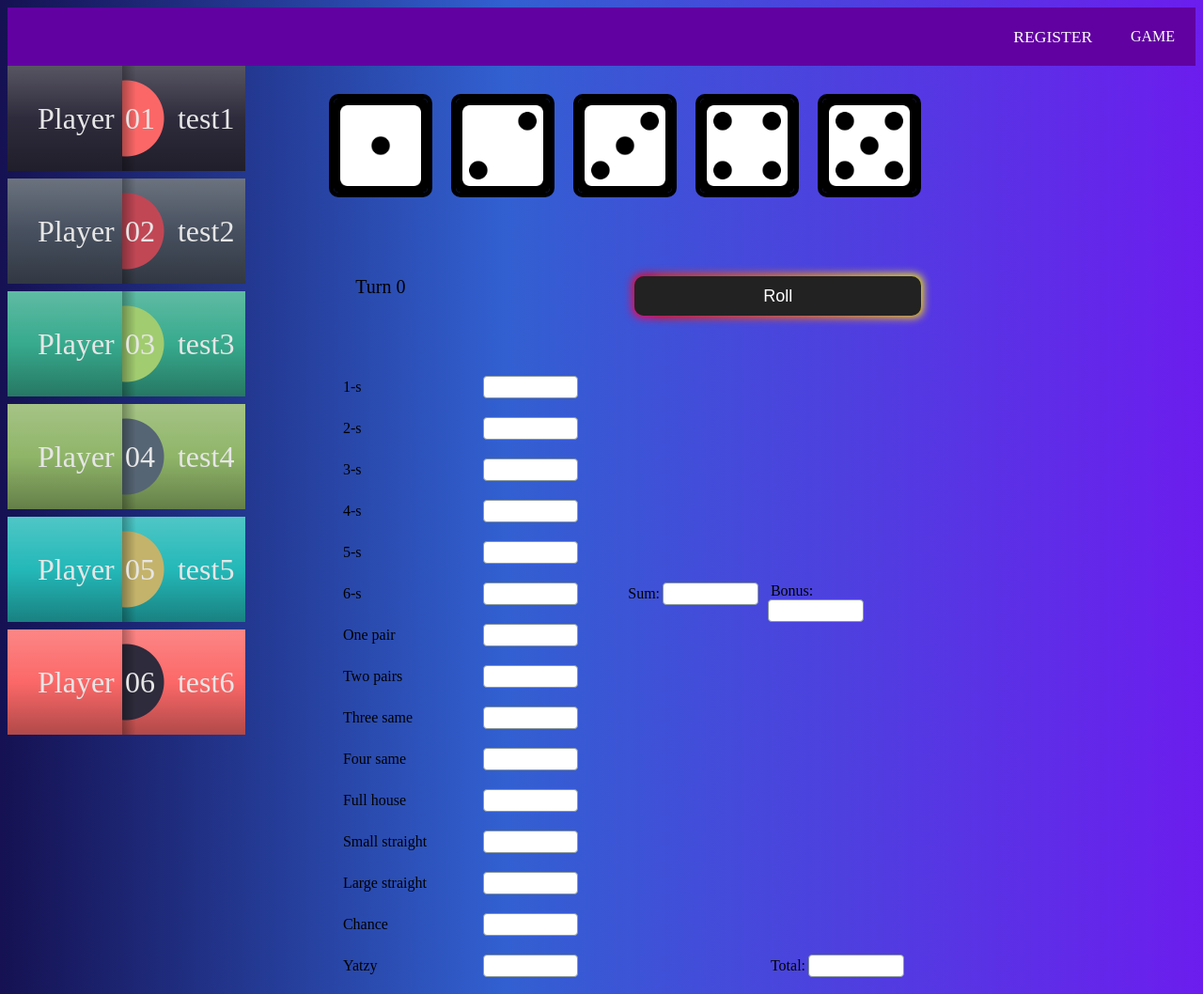
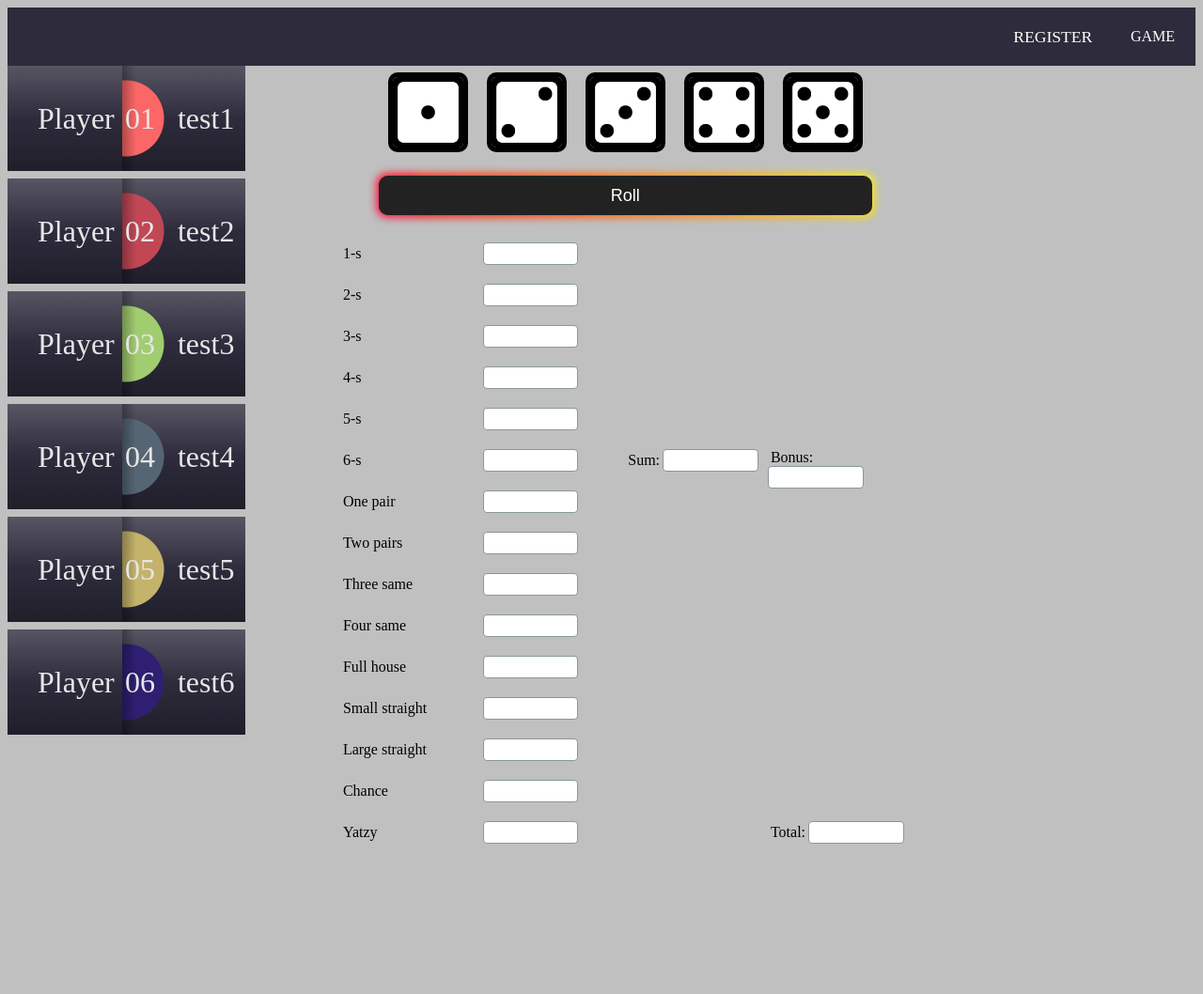
Before and after one commit to KatrineCLH/Yatzy2, a Node server app: page / in a window 1280 px wide. Shown: the whole page at 94% size. After the commit the page ends 898 px from the top, so only its background shows below. Run offline with Node 20, Linux system fonts and the light colour scheme.

Commit message:
UI rework

```diff
--- a/public/js/index.js
+++ b/public/js/index.js
@@ -21,7 +21,8 @@ window.onload = function () {
     scores = document.querySelectorAll("input");
     for (let field of scores) {
         field.addEventListener("click", function (e) {
-           if(turn != 0 && field.style.backgroundColor != 'lightblue'){
+            //if turn != 0
+           if( field.style.backgroundColor != 'lightblue'){
                 postChoice(e.target);
            }
         });
@@ -32,7 +33,7 @@ window.onload = function () {
     document.getElementById('die4'), document.getElementById('die5')];
     for (let i = 0; i < dice.length; i++) {
         dice[i].addEventListener("click", function () {
-            if (turn != 0) {
+            /*if (turn != 0) {
                 diceHeld[i] = !diceHeld[i];
             }
             if (diceHeld[i]) {
@@ -40,7 +41,7 @@ window.onload = function () {
             }
             else {
                 dice[i].style.borderColor = "black"
-            }
+            }*/
         });
     }
 }
--- a/public/styles/nav.css
+++ b/public/styles/nav.css
@@ -1,5 +1,5 @@
 nav {
-    background: #6101a1;
+    background: #2e2b3c;
 }
 
 ul {
--- a/public/styles/yatzy.css
+++ b/public/styles/yatzy.css
@@ -1,8 +1,5 @@
 body {
-
-
-    background: rgb(21,17,82);
-    background: linear-gradient(90deg, rgba(21,17,82,1) 0%, rgba(50,96,209,1) 42%, rgba(108,29,238,1) 100%);
+    background:#C0C0C0;
 }
 
 #container {
@@ -16,11 +13,9 @@ body {
 
 #diceContainer {
     width: 50%;
-    height: 300px;
+    height: auto;
     margin: auto;
     padding: 10px;
-
-
     display: grid;
     grid-template-rows: 50% 50%;
     grid-gap: 10px;
@@ -33,14 +28,11 @@ body {
     grid-template-columns: 20% 20% 20% 20% 20%;
 }
 #rollDiv {
-    display: grid;
-    grid-template-columns: 50% 50%;
-    grid-gap: 10px;
-    padding: 20px;
+
 }
 img {
-    width: 100px;
-    height: 100px;
+    width: 75px;
+    height: 75px;
     margin: 10px;
     border-radius: 10px;
     border-style: solid;
@@ -191,24 +183,24 @@ label {
 	--clr_accent: #fb6767;
 }
 .ol-players > li:nth-child(6n + 2) {
-	--clr_bg: #47505f;
+	--clr_bg: #2e2b3c;
 	--clr_accent: #c14755;
 }
 .ol-players > li:nth-child(6n + 3) {
-	--clr_bg: #37aa8d;
+	--clr_bg: #2e2b3c;
 	--clr_accent: #a1cc6f;
 }
 .ol-players > li:nth-child(6n + 4) {
-	--clr_bg: #8fb568;
+	--clr_bg: #2e2b3c;
 	--clr_accent: #566574;
 }
 .ol-players > li:nth-child(6n + 5) {
-	--clr_bg: #24b8b8;
+	--clr_bg: #2e2b3c;
 	--clr_accent: #c4b36a;
 }
 .ol-players > li:nth-child(6n + 6) {
-	--clr_bg: #fc6868;
-	--clr_accent: #2e2b3c;
+	--clr_bg: #2e2b3c;
+	--clr_accent: #2e1f72;
 }
 
 .glow-button {
--- a/views/yatzy.pug
+++ b/views/yatzy.pug
@@ -20,7 +20,6 @@ html
                         img#die4(src="../DiceImages/dice-six-faces-four.png")
                         img#die5(src="../DiceImages/dice-six-faces-five.png")
                     #rollDiv
-                        div#turn Turn 0
                         button#rollButton.glow-button Roll
                 #scoreBoard
                     .scoreBoardLeft
```
